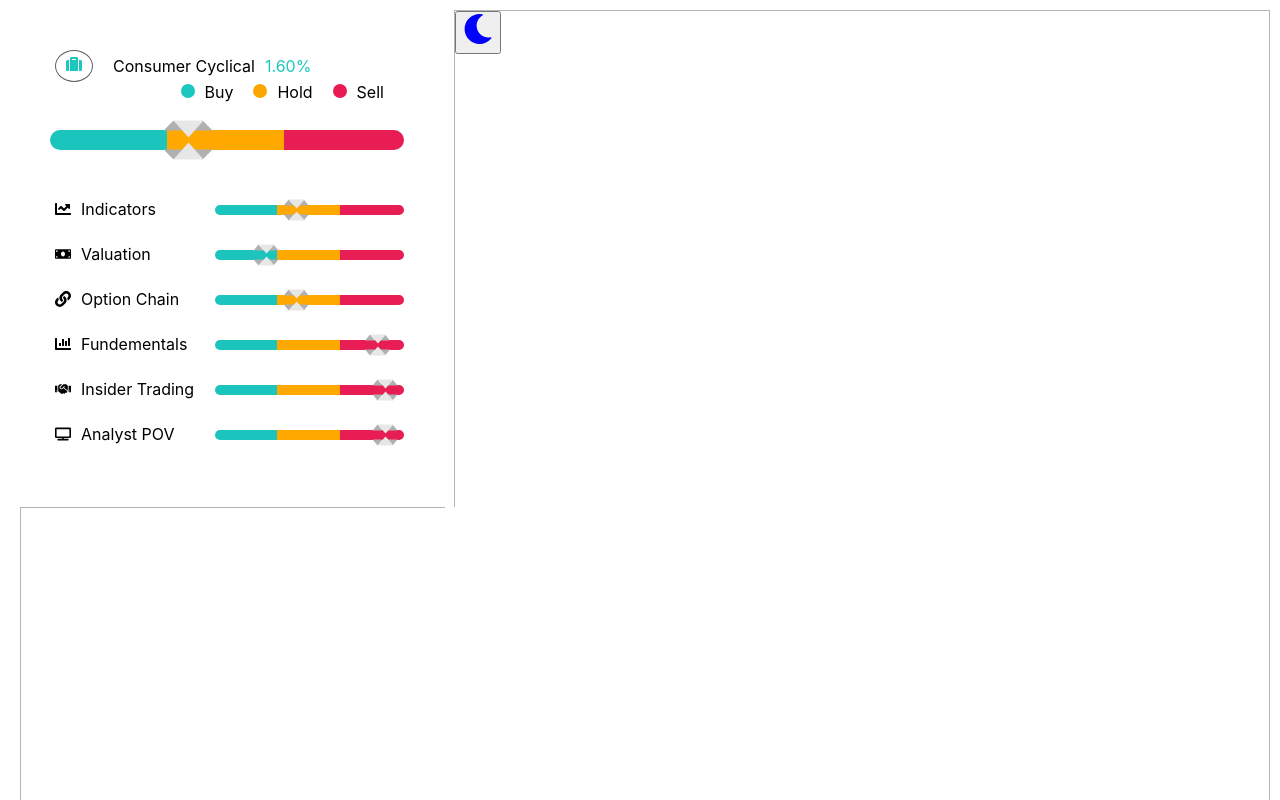
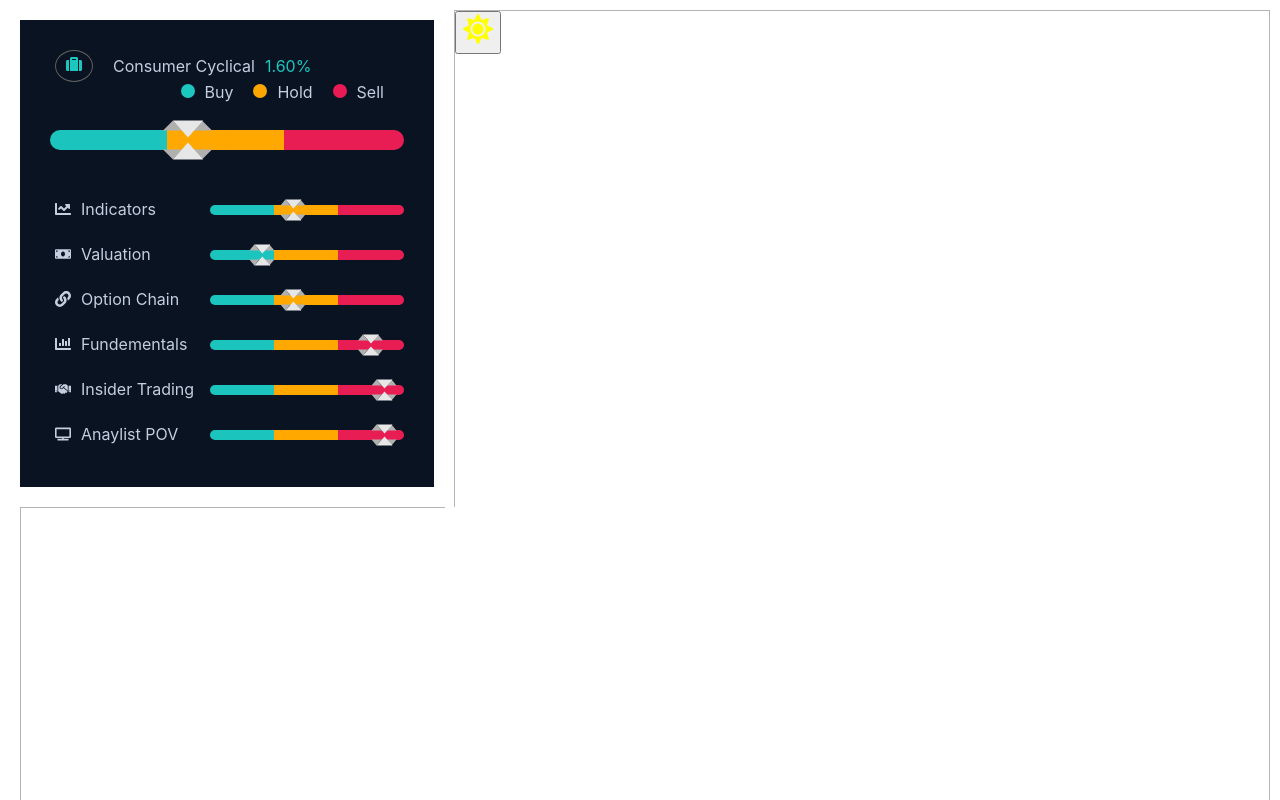
Before and after one commit to Uhmopt/react-chart-range-color-ts, a React (Create React App) app: page / in a window 1280 px wide. Shown: the top 800 px of the page. Built offline with nearby package versions, Linux system fonts and the light colour scheme.

Commit message:
[Update] Animation

```diff
--- a/package.json
+++ b/package.json
@@ -11,10 +11,12 @@
     "@types/react": "^18.0.0",
     "@types/react-dom": "^18.0.0",
     "react": "^18.2.0",
+    "react-countup": "^6.3.2",
     "react-dom": "^18.2.0",
     "react-icons": "^4.6.0",
     "react-range": "^1.8.14",
     "react-scripts": "5.0.1",
+    "react-transition-group": "^4.4.5",
     "typescript": "^4.4.2",
     "web-vitals": "^2.1.0"
   },
@@ -41,5 +43,8 @@
       "last 1 firefox version",
       "last 1 safari version"
     ]
+  },
+  "devDependencies": {
+    "@types/react-transition-group": "^4.4.5"
   }
 }
--- a/src/App.tsx
+++ b/src/App.tsx
@@ -1,22 +1,19 @@
 import "./App.css";
-import SliderRange from "./views/componets/range.chart/SliderRange";
+import SliderRangeCountUp from "./views/componets/range.chart/SliderRangeCountUp";
+import { useState } from "react";
 import {
   FaChartBar,
   FaChartLine,
   FaHandshake,
   FaLink,
-  FaMoneyBill,
-  FaSuitcase,
-  FaTv,
-  FaMoon,
-  FaSun,
+  FaMoneyBill, FaMoon, FaSuitcase, FaSun, FaTv
 } from "react-icons/fa";
 import "./assets/css/style.css";
-import { useState } from "react";
+import "./assets/css/styletest.css";
 
 function App() {
   const [seleted, setSelected] = useState(-1);
-  const [theme, setTheme] = useState(false);
+  const [theme, setTheme] = useState(true);
 
   const DATA = [
     {
@@ -39,7 +36,7 @@ function App() {
     },
     {
       range: [33, 66],
-      initial_value: 86,
+      initial_value: 83,
       title: "Fundementals",
       icon: <FaChartBar />,
     },
@@ -52,7 +49,7 @@ function App() {
     {
       range: [33, 66],
       initial_value: 90,
-      title: "Analyst POV",
+      title: "Anaylist POV",
       icon: <FaTv />,
     },
   ];
@@ -65,7 +62,6 @@ function App() {
     if (theme) setTheme(false);
     else setTheme(true);
   };
-
   return (
     <>
       <div style={{ width: "100%" }}>
@@ -85,9 +81,7 @@ function App() {
               <span className="status red-status">Sell</span>
             </div>
             <div className="avg-slider">
-              <SliderRange
-                key={"slider"}
-                triangle={false}
+              <SliderRangeCountUp
                 ranges={[33, 66]}
                 rail_height={20}
                 value={39}
@@ -121,14 +115,14 @@ function App() {
                     <div className="gauge-icon-title">{item.title}</div>
                   </div>
                   <div className="gauge-wrapper">
-                    <SliderRange
+                    <SliderRangeCountUp
                       key={itemIndex}
                       ranges={item.range}
-                      triangle={true}
                       rail_height={10}
                       value={item.initial_value}
                     />
                   </div>
+                  <div className="gauge-wrapper-assist"></div>
                 </div>
               ))}
             </div>
--- a/src/assets/css/style.css
+++ b/src/assets/css/style.css
@@ -32,7 +32,7 @@
 }
 .section {
   display: flex;
-  justify-content: center;
+  /* justify-content: center; */
   align-items: center;
   width: 100%;
   padding: 5px;
@@ -88,9 +88,9 @@
   font-size: medium;
 }
 .gauge-title {
-  width: 30%;
+  width: 28%;
   display: flex;
-  margin-right: 20px;
+  margin-right: 15px;
   padding-left: 5px;
   min-width: 140px;
 }
@@ -99,12 +99,23 @@
   margin-top: 2px;
 }
 .gauge-wrapper {
-  width: 70%;
-  display: flex;
-  justify-content: center;
+  width: 67%;
+  display: block;
   align-items: center;
+  animation-name: slow;
+  animation-duration: 1.5s;
+  max-width: 360px;
   z-index: 1;
 }
+@keyframes slow {
+  0% {
+    width: 0%;
+  }
+  100% {
+    width: 67%;
+  }
+}
+
 .avg-slider {
   width: 100%;
   display: flex;
@@ -143,3 +154,19 @@
   color: #1bc7bf;
   margin-left: 10px;
 }
+.needle {
+  width: 100%;
+  height: 100%;
+  display: flex;
+  justify-content: center;
+  align-items: center;
+  animation-name: sh;
+  animation-duration: 5s;
+  animation-delay: 1.5s;
+  position: absolute;
+  visibility: visible;
+}
+/* @keyframes sh {
+  from {left: 0px;}
+  to {left: 200px;}
+} */
--- /dev/null
+++ b/src/assets/css/styletest.css
@@ -0,0 +1,14 @@
+.my-node-enter {
+    opacity: 0;
+  }
+  .my-node-enter-active {
+    opacity: 1;
+    transition: opacity 200ms;
+  }
+  .my-node-exit {
+    opacity: 1;
+  }
+  .my-node-exit-active {
+    opacity: 0;
+    transition: opacity 200ms;
+  }
--- a/src/views/componets/range.chart/SliderRange.tsx
+++ b/src/views/componets/range.chart/SliderRange.tsx
@@ -20,7 +20,6 @@ const ThumbLabel = ({
   index: number;
 }) => {
   const [labelValue, style] = useThumbOverlap(rangeRef, values, index);
-
   return (
     <div
       data-label={index}
@@ -49,15 +48,13 @@ const SliderRange: React.FC<{
   ranges?: number[];
   value?: number;
   rail_height?: number;
-  triangle?: boolean;
 }> = ({
   rtl = false,
   ranges = [33, 66],
-  value: propsValue = 50,
+  value: propsValue = 0,
   rail_height = 0,
-  triangle = false,
 }) => {
-  const [values, setValues] = React.useState([50]);
+  const [values, setValues] = React.useState([0]);
   const rangeRef: any = React.useRef<Range>();
 
   React.useEffect(() => {
@@ -128,7 +125,7 @@ const SliderRange: React.FC<{
               style={{
                 ...props.style,
                 height: `${THUMB_SIZE}px`,
-                width: `${THUMB_SIZE}px`,
+                width: "100%",
                 borderRadius: "4px",
                 display: "flex",
                 justifyContent: "center",
@@ -144,14 +141,16 @@ const SliderRange: React.FC<{
                   index={index}
                 />
               ) : null}
-
+              <div className="needle">
                 <div
                   className={`triangle${rail_height}-up-before absolute bottom-0`}
                 />
                 <div
                   className={`triangle${rail_height}-up-after absolute bottom-0`}
                 />
-              <div className={`triangle${rail_height}-up absolute bottom-0`} />
+                <div
+                  className={`triangle${rail_height}-up absolute bottom-0`}
+                />
                 <div
                   className={`triangle${rail_height}-down-before absolute top-0`}
                 />
@@ -159,6 +158,7 @@ const SliderRange: React.FC<{
                   className={`triangle${rail_height}-down-after absolute top-0`}
                 />
                 <div className={`triangle${rail_height}-down absolute top-0`} />
+              </div>
             </div>
           );
         }}
--- /dev/null
+++ b/src/views/componets/range.chart/SliderRangeCountUp.tsx
@@ -0,0 +1,50 @@
+import * as React from "react";
+import "./range.chart.css";
+import SliderRange from "./SliderRange";
+
+const SLIDER_RANGE_DELAY = 1500;
+const SLIDER_RANGE_DURATION = 1500;
+const SLIDER_RANGE_INTERVAL = 50;
+
+const SliderRangeCountUp: React.FC<{
+  rtl?: boolean;
+  ranges?: number[];
+  value?: number;
+  rail_height?: number;
+  delay?: number;
+  duration?: number;
+}> = ({
+  rtl = false,
+  ranges = [33, 66],
+  value: propsValue = 0,
+  rail_height = 0,
+}) => {
+  const [value, setValue] = React.useState(0);
+
+  React.useEffect(() => {
+    setTimeout(() => {
+      setValue(0);
+
+      const countUpInterval = setInterval(() => {
+        setValue((s = 0) => {
+          return s + (propsValue - s) / 8;
+        });
+      }, SLIDER_RANGE_INTERVAL);
+
+      setTimeout(() => {
+        clearInterval(countUpInterval);
+      }, SLIDER_RANGE_DURATION);
+    }, SLIDER_RANGE_DELAY);
+  }, [propsValue]);
+
+  return (
+    <SliderRange
+      ranges={ranges}
+      rail_height={rail_height}
+      value={value}
+      rtl={rtl}
+    />
+  );
+};
+
+export default SliderRangeCountUp;
```
Also changed, not shown: src/views/componets/range.chart/Range.tsx (+51 -51 lines), src/views/componets/range.chart/range.chart.utils.ts (+4 -6 lines), 2 other files (tests, documents, lock files or other folders). Lines whose indentation alone changed are shown as unchanged.
